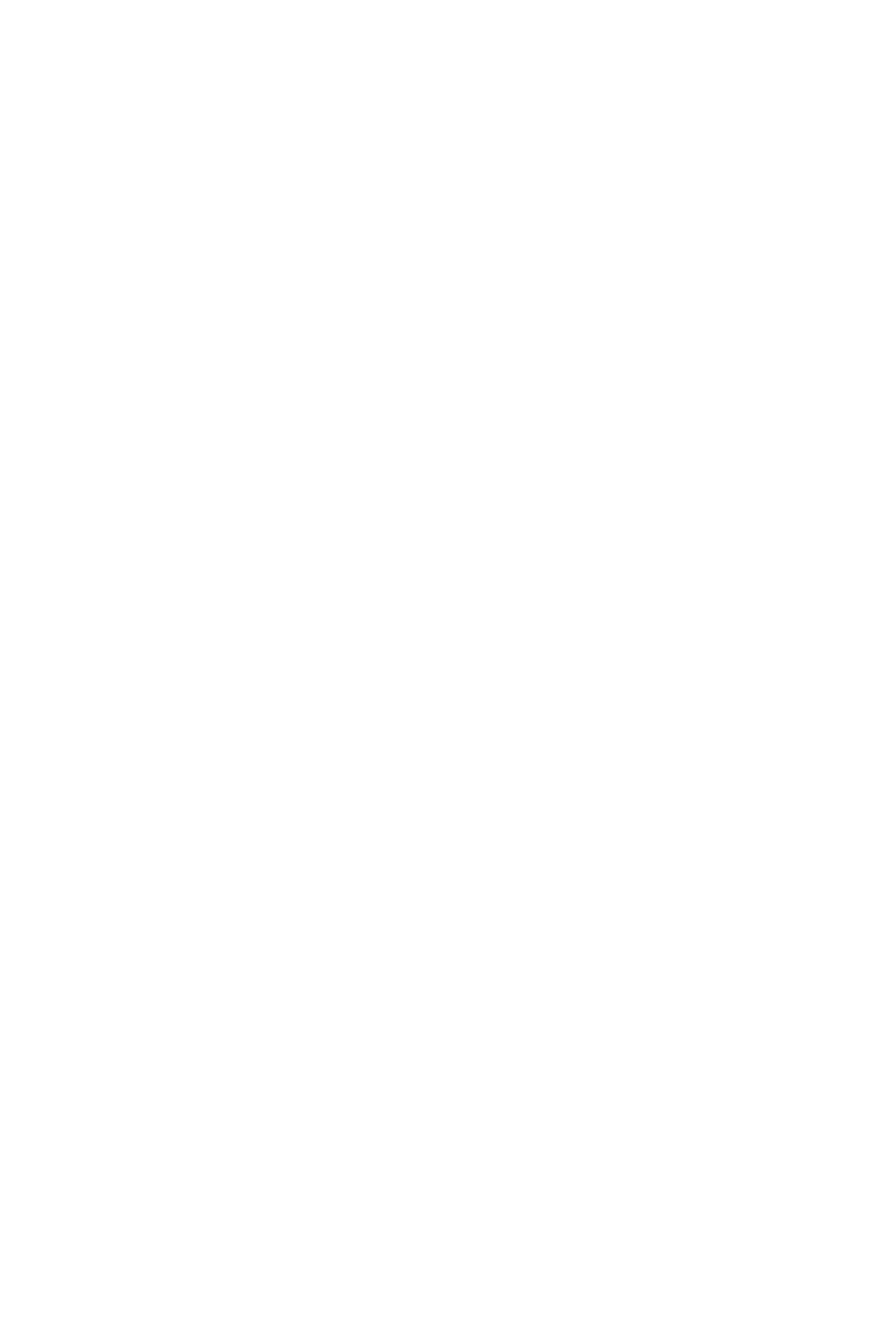
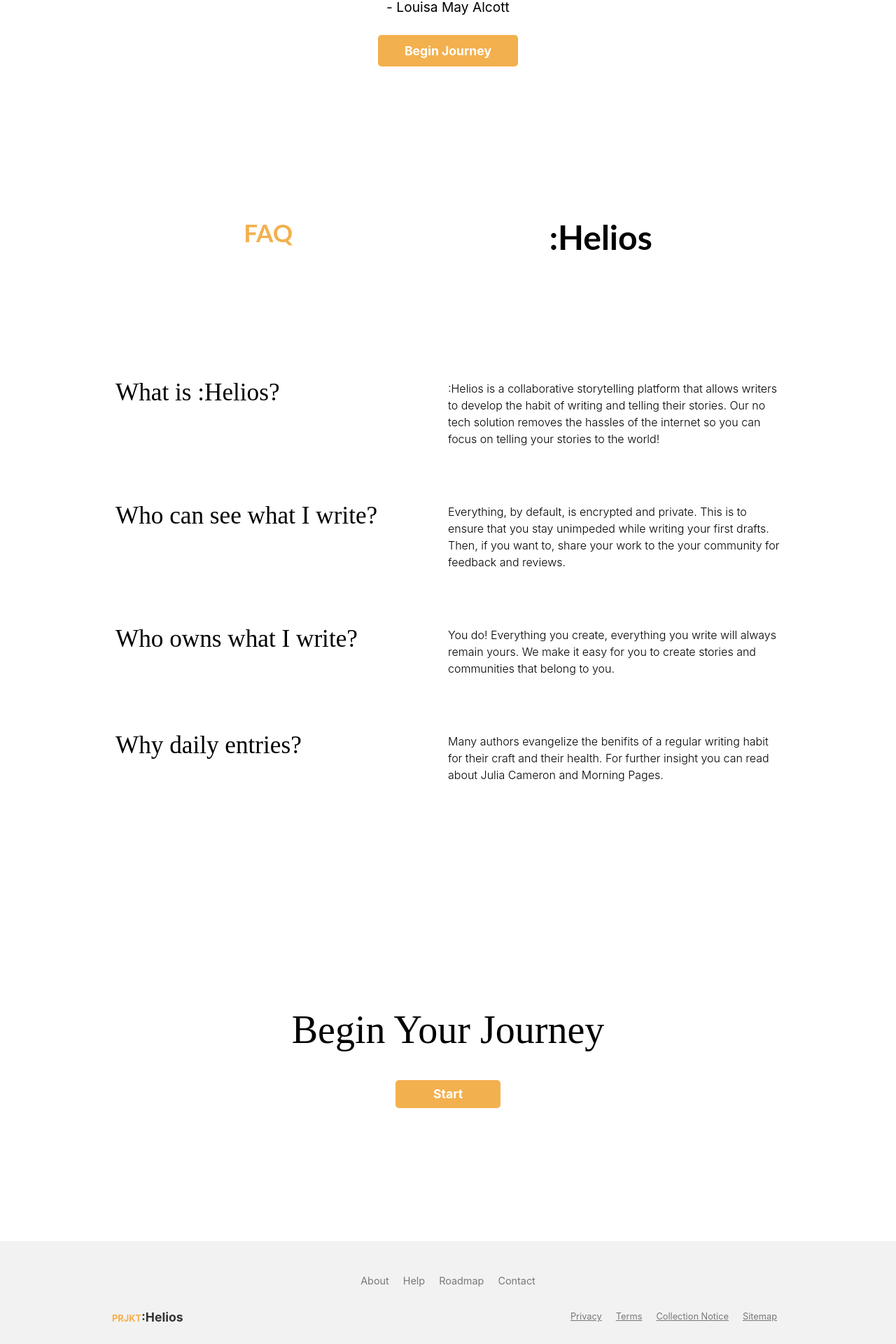
Before and after one commit to EstefanHu/helios, a Next.js app: page / in a window 1280 px wide. Shown: the part 776-2696 px from the top of the page at 70% size. Before the commit the page ends 800 px from the top, so only its background shows below. Built offline with nearby package versions, Linux system fonts and the light colour scheme.

Commit message:
Added some starter markdown and styles for marketing page
- Added marketing page markdown and styles
- Added landing footer

```diff
--- /dev/null
+++ b/src/app/(landing)/(marketing)/marketing.module.scss
@@ -0,0 +1,209 @@
+.wrapper {
+  display: flex;
+  flex-direction: column;
+  align-items: center;
+  justify-content: flex-start;
+
+  section {
+    width: 100vw;
+    display: flex;
+    justify-content: center;
+    width: 100vw;
+    padding: 80px 20px;
+
+    &.secondary {
+      background-color: #f1f1f1;
+    }
+
+    div {
+      width: 100%;
+      max-width: 1100px;
+    }
+  }
+
+  .hero {
+    h1 {
+      font-weight: bold;
+      font-size: 2rem;
+    }
+  }
+
+  .details {
+    background-color: var(--layout);
+    padding: 50px;
+  }
+
+  .offer {
+  }
+
+  .quote {
+    padding: 50px 0 60px;
+    display: flex;
+    flex-direction: column;
+    align-items: center;
+    max-width: 950px;
+
+    @media (max-width: 650px) {
+      padding: 0;
+    }
+
+    p {
+      font-size: 2rem;
+      line-height: 48px;
+      font-weight: 100;
+      text-align: center;
+      margin-bottom: 25px;
+      font-family:
+        Roboto Slab,
+        serif;
+
+      @media (max-width: 650px) {
+        font-weight: 100;
+        line-height: 2.2rem;
+        font-size: 1.8rem;
+      }
+    }
+
+    h3 {
+      text-align: center;
+      font-weight: 400;
+      font-size: 1.2rem;
+      margin-bottom: 30px;
+    }
+
+    a {
+      width: 200px;
+      height: 45px;
+      background-color: var(--accent);
+      border-radius: 5px;
+      border: 2px solid var(--accent);
+      transition: 0.2s;
+      display: flex;
+      align-items: center;
+      justify-content: center;
+      font-size: 1.1rem;
+      font-weight: bold;
+      color: white;
+      text-transform: capitalize;
+      cursor: pointer;
+
+      &:hover {
+        background-color: var(--background);
+      }
+    }
+  }
+
+  .faq {
+    display: flex;
+    flex-direction: column;
+    max-width: 950px;
+
+    .header {
+      text-align: center;
+      margin-bottom: 90px;
+      @media (max-width: 650px) {
+        margin-bottom: 40px;
+      }
+
+      .facts {
+        font-family: Lato, Helvetica, sans-serif;
+        display: inline;
+        color: var(--accent);
+        font-size: 2.2rem;
+        text-transform: uppercase;
+        font-weight: bold;
+        @media (max-width: 450px) {
+          font-size: 1.8rem;
+        }
+      }
+
+      .helios {
+        font-family: Lato, Helvetica, sans-serif;
+        display: inline;
+        font-size: 3rem;
+        text-transform: capitalize;
+        font-weight: bold;
+        text-align: center;
+        margin-bottom: 90px;
+
+        @media (max-width: 450px) {
+          font-size: 2.5rem;
+        }
+      }
+    }
+
+    .bullet {
+      display: flex;
+      margin-bottom: 80px;
+      width: 100%;
+      @media (max-width: 650px) {
+        flex-direction: column;
+        margin-bottom: 50px;
+        padding: 0 15px;
+      }
+
+      h3 {
+        width: 50%;
+        font-size: 2.2rem;
+        line-height: 2.2rem;
+        font-family:
+          Roboto Slab,
+          serif;
+        padding-right: 50px;
+        @media (max-width: 650px) {
+          width: 100%;
+          margin-bottom: 10px;
+        }
+      }
+
+      p {
+        width: 50%;
+        font-size: 1rem;
+        font-weight: 300;
+        line-height: 1.5rem;
+        @media (max-width: 650px) {
+          width: 100%;
+        }
+      }
+    }
+  }
+
+  .cta {
+    display: flex;
+    flex-direction: column;
+    align-items: center;
+    padding: 80px 0 110px;
+
+    h1 {
+      font-size: 3.5rem;
+      line-height: 4rem;
+      text-align: center;
+      margin-bottom: 40px;
+      font-family:
+        Roboto Slab,
+        serif;
+      text-transform: capitalize;
+    }
+
+    a {
+      text-transform: capitalize;
+      font-size: 1.1rem;
+      width: 150px;
+      height: 40px;
+      background-color: var(--accent);
+      border-radius: 5px;
+      border: 2px solid var(--accent);
+      transition: 0.2s;
+      display: flex;
+      align-items: center;
+      justify-content: center;
+      color: white;
+      cursor: pointer;
+      font-weight: bold;
+
+      &:hover {
+        background-color: var(--background);
+      }
+    }
+  }
+}
--- a/src/app/(landing)/(marketing)/page.jsx
+++ b/src/app/(landing)/(marketing)/page.jsx
@@ -1,7 +1,81 @@
+import Link from 'next/link';
+import styles from './marketing.module.scss';
+
+export const metadata = {
+  title: 'Helios - A guided journaling experience',
+  description: 'Helios is an online tool for assisting in maintaining consistent mindfulness practices.',
+  keywords: ['Journal', 'Write', 'Mindfulness'],
+};
+
+const FAQ_BULLETS = [
+  {
+    header: 'What is :Helios?',
+    content:
+      ':Helios is a collaborative storytelling platform that allows writers to develop the habit of writing and telling their stories. Our no tech solution removes the hassles of the internet so you can focus on telling your stories to the world!',
+  },
+  {
+    header: 'Who can see what I write?',
+    content:
+      'Everything, by default, is encrypted and private. This is to ensure that you stay unimpeded while writing your first drafts. Then, if you want to, share your work to the your community for feedback and reviews.',
+  },
+  {
+    header: 'Who owns what I write?',
+    content:
+      'You do! Everything you create, everything you write will always remain yours. We make it easy for you to create stories and communities that belong to you.',
+  },
+  {
+    header: 'Why daily entries?',
+    content:
+      'Many authors evangelize the benifits of a regular writing habit for their craft and their health. For further insight you can read about Julia Cameron and Morning Pages.',
+  },
+];
+
 export default function Marketing() {
   return (
-    <div>
-      <h1>Helios</h1>
+    <div className={styles.wrapper}>
+      <section>
+        <div className={styles.hero}>
+          <h1>prjkt:Helios</h1>
+          <p>a guided journaling experience</p>
+        </div>
+      </section>
+
+      <section className={styles.details}></section>
+
+      <section className={styles.offer}></section>
+
+      <section>
+        <div className={styles.quote}>
+          <p>&quot;Preserve your memories, keep them well, what you forget you can never retell.&quot;</p>
+
+          <h3>- Louisa May Alcott</h3>
+
+          <Link href='/register'>begin journey</Link>
+        </div>
+      </section>
+
+      <section>
+        <div className={styles.faq}>
+          <span className={styles.header}>
+            <h2 className={styles.facts}>faq</h2>
+            <h2 className={styles.helios}>:Helios</h2>
+          </span>
+
+          {FAQ_BULLETS.map(({ header, content }) => (
+            <div key={header} className={styles.bullet}>
+              <h3>{header}</h3>
+              <p>{content}</p>
+            </div>
+          ))}
+        </div>
+      </section>
+
+      <section>
+        <div className={styles.cta}>
+          <h1>begin your journey</h1>
+          <Link href='/start'>start</Link>
+        </div>
+      </section>
     </div>
   );
 }
--- a/src/app/(landing)/layout.jsx
+++ b/src/app/(landing)/layout.jsx
@@ -1,5 +1,43 @@
 import Link from 'next/link';
 import styles from './marketingLayout.module.scss';
+
+const MARKETING_LINKS = [
+  {
+    link: '/about',
+    text: 'about',
+  },
+  {
+    link: '/contact',
+    text: 'help',
+  },
+  {
+    link: '/roadmap',
+    text: 'roadmap',
+  },
+  {
+    link: '/contact',
+    text: 'contact',
+  },
+];
+
+const LEGAL_LINKS = [
+  {
+    link: '/privacy',
+    text: 'privacy',
+  },
+  {
+    link: '/tos',
+    text: 'terms',
+  },
+  {
+    link: '/ccpa',
+    text: 'collection notice',
+  },
+  {
+    link: '/sitemap',
+    text: 'sitemap',
+  },
+];
 
 export default function LandingLayout({ children }) {
   return (
@@ -19,8 +57,31 @@
           </Link>
         </span>
       </header>
+      <main>{children}</main>
+      <div className={styles.footerWrapper}>
+        <div className={styles.marketingLinks}>
+          {MARKETING_LINKS.map(({ link, text }) => (
+            <Link key={text} href={link}>
+              {text}
+            </Link>
+          ))}
+        </div>
 
-      <main>{children}</main>
+        <footer>
+          <Link href='/' className={styles.footerName}>
+            <span className={styles.prjkt}>prjkt</span>
+            :helios
+          </Link>
+
+          <div className={styles.legalLinks}>
+            {LEGAL_LINKS.map(({ link, text }) => (
+              <Link key={text} href={link}>
+                {text}
+              </Link>
+            ))}
+          </div>
+        </footer>
+      </div>
     </div>
   );
 }
--- a/src/app/(landing)/marketingLayout.module.scss
+++ b/src/app/(landing)/marketingLayout.module.scss
@@ -1,5 +1,4 @@
 .marketingLayout {
-  // width: 100%;
   display: flex;
   flex-direction: column;
   background-color: var(--background);
@@ -67,4 +66,120 @@
       }
     }
   }
+
+  .footerWrapper {
+    width: 100%;
+    display: flex;
+    flex-direction: column;
+    align-items: center;
+    justify-content: space-between;
+    background-color: var(--backgroundAccent);
+    height: fit-content;
+    padding: 50px 0 5px;
+
+    & > * {
+      width: 100%;
+      max-width: 1000px;
+    }
+
+    .marketingLinks {
+      display: flex;
+      padding: 0 20px;
+      margin-bottom: 5px;
+      justify-content: center;
+
+      a {
+        font-size: 0.9rem;
+        color: rgb(120, 120, 120);
+        margin: 0 10px;
+        text-transform: capitalize;
+
+        &:hover {
+          text-decoration: underline;
+        }
+      }
+    }
+
+    footer {
+      display: flex;
+      align-items: center;
+      justify-content: space-between;
+      padding: 30px 20px;
+
+      .footerName {
+        display: inline;
+        font-size: 1.1rem;
+        text-transform: capitalize;
+        font-weight: bold;
+        color: var(--text);
+
+        .prjkt {
+          display: inline;
+          color: var(--accent);
+          font-size: 0.8rem;
+          text-transform: uppercase;
+          font-weight: bold;
+        }
+      }
+
+      .legalLinks {
+        display: flex;
+
+        a {
+          margin: 0 10px;
+          color: rgb(120, 120, 120);
+          text-decoration: underline;
+          text-transform: capitalize;
+          font-size: 0.8rem;
+        }
+      }
+    }
+  }
+
+  @media only screen and (max-width: 500px) {
+    .footerWrapper {
+      padding-top: 30px;
+
+      footer {
+        flex-direction: column;
+
+        & > a {
+          margin-bottom: 10px;
+        }
+
+        .footerName {
+          margin-bottom: 20px;
+        }
+      }
+    }
+  }
+
+  @media only screen and (max-width: 450px) {
+    .footerWrapper {
+      .marketingLinks {
+        flex-direction: column;
+
+        a {
+          margin: 10px 0;
+        }
+      }
+    }
+  }
+
+  @media only screen and (max-width: 350px) {
+    .footerWrapper {
+      footer {
+        align-items: flex-start;
+
+        .legalLinks {
+          flex-direction: column;
+
+          a {
+            font-size: 0.9rem;
+            margin: 10px 0;
+          }
+        }
+      }
+    }
+  }
 }
```
Also changed, not shown: src/app/(landing)/(marketing)/page.module.css (deleted).
